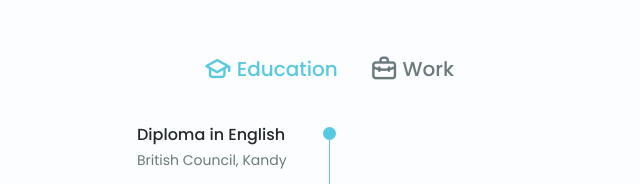
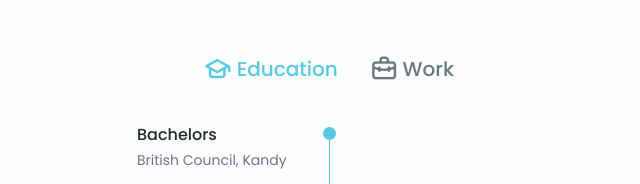
Before and after one commit to mimi-netizen/My-Portfolio, a plain HTML site: page Portfolio/index.html in a window 1280 px wide. Shown: the part 2523-2707 px from the top of the page, 311-951 px from the left. Drawn offline with nearby package versions, Linux system fonts and the light colour scheme.

Commit message:
initial commit

```diff
--- a/Portfolio/index.html
+++ b/Portfolio/index.html
@@ -370,7 +370,7 @@
              <!--==================== QUALIFICATION 1 ====================-->
              <div class="qualification__data">
                  <div>
-                     <h3 class="qualification__title">Diploma in English </h3>
+                     <h3 class="qualification__title">Bachelors </h3>
                      <span class="qualification__subtitle">British Council, Kandy</span>
                      <div class="qualification__calendar">
                         <i class="uil uil-calendar-alt"></i>
```
